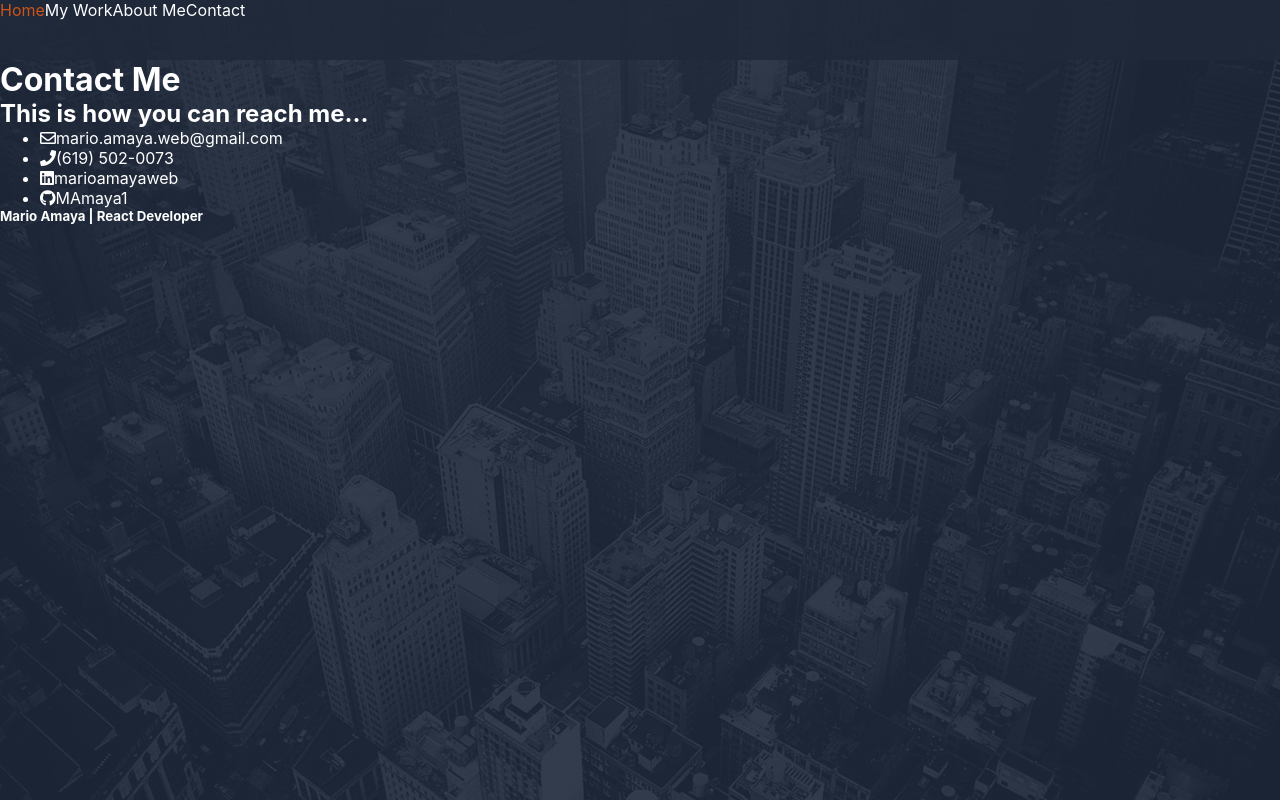
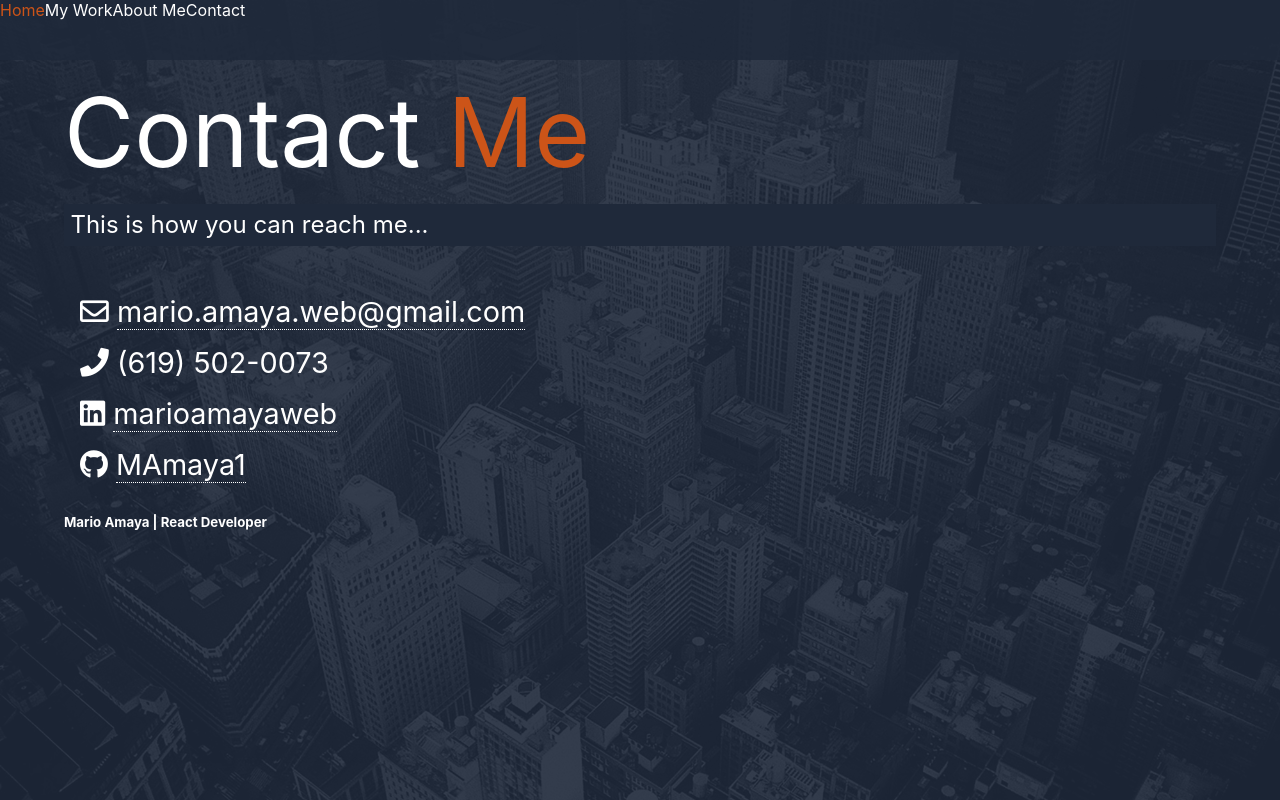
Before and after one commit to MAmaya1/portfolio-website-react, a React (Create React App) app: page /contact-me in a window 1280 px wide. Built offline with nearby package versions, Linux system fonts and the light colour scheme.

Commit message:
styled ContactMePage

```diff
--- a/src/components/ContactMePage.js
+++ b/src/components/ContactMePage.js
@@ -1,22 +1,81 @@
 import React from 'react';
+import styled from 'styled-components';
+
 
 // Import Footer
 
 import Footer from './Footer';
 
+// Styles
+
+const PageWrapper = styled.div`
+    padding: 1.5rem 4rem 1.5rem 4rem;
+
+    @media (max-width: 768px) {
+        text-align: center;
+    }
+`
+
+const LargeHeading = styled.h1`
+    font-size: 6rem;
+    font-weight: 400;
+    line-height: 1;
+    padding-bottom: 1.5rem;
+
+    span {
+        color: #CC5418
+    }
+
+    @media (max-width: 768px) {
+        font-size: 5rem;
+    }
+
+    @media (max-width: 500px) {
+        font-size: 4rem;
+    }
+`
+
+const SmallHeading = styled.h2`
+    font-size: 1.5rem;
+    font-weight: 400;
+    background: #1F293a;
+    padding: 0.4rem;
+    margin-bottom: 2rem;
+`
+
+const ContactIcons = styled.ul`
+    list-style: none;
+    font-size: 1.8rem;
+    padding 1rem;
+
+    @media (max-width: 500px) {
+        font-size: 1.5rem;
+        text-align: left;
+        padding: 0 0 1rem 0;
+    }
+
+    li {
+        margin-bottom: 1rem;
+    }
+
+    a {
+        border-bottom: dotted 1px;
+    }
+`
+
 const ContactMePage = props => {
     return (
-        <div>
-            <h1>Contact <span>Me</span></h1>
-            <h2>This is how you can reach me...</h2>
-            <ul className='contact-icons'>
-                <li><i className="far icon-bottom fa-envelope"/><a>mario.amaya.web@gmail.com</a></li>
-                <li><i className="fas icon-bottom fa-phone"/>(619) 502-0073</li>
-                <li><i className="fab icon-bottom fa-linkedin"/><a href="https://www.linkedin.com/in/marioamayaweb" target="_blank">marioamayaweb</a></li>
-                <li><i className="fab icon-bottom fa-github"/><a href="https://github.com/MAmaya1" target="_blank">MAmaya1</a></li>
-            </ul>
+        <PageWrapper>
+            <LargeHeading>Contact <span>Me</span></LargeHeading>
+            <SmallHeading>This is how you can reach me...</SmallHeading>
+            <ContactIcons>
+                <li><i className="far icon-bottom fa-envelope"/> <a>mario.amaya.web<wbr/>@gmail.com</a></li>
+                <li><i className="fas icon-bottom fa-phone"/> (619) 502-0073</li>
+                <li><i className="fab icon-bottom fa-linkedin"/> <a href="https://www.linkedin.com/in/marioamayaweb" target="_blank" rel="noopener noreferrer">marioamayaweb</a></li>
+                <li><i className="fab icon-bottom fa-github"/> <a href="https://github.com/MAmaya1" target="_blank" rel="noopener noreferrer">MAmaya1</a></li>
+            </ContactIcons>
             <Footer />
-        </div>
+        </PageWrapper>
     )
 }
 
```
